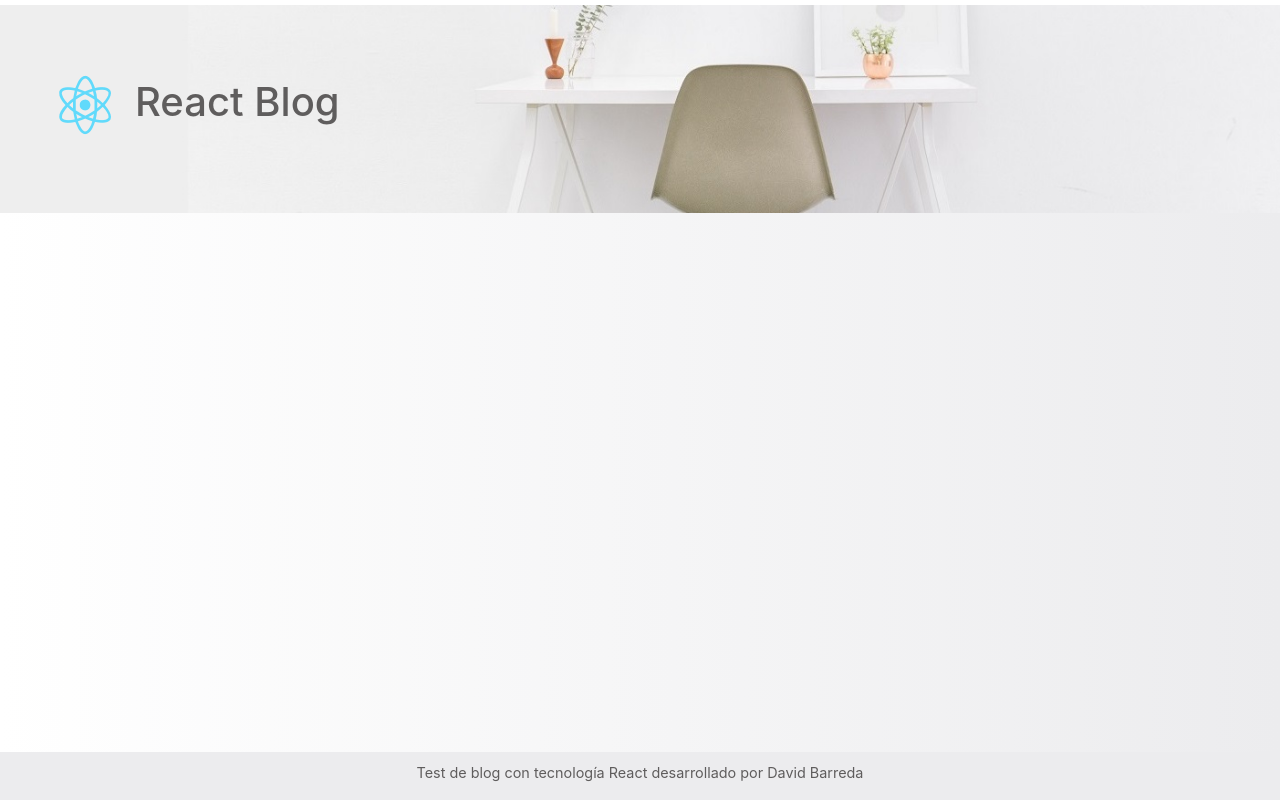
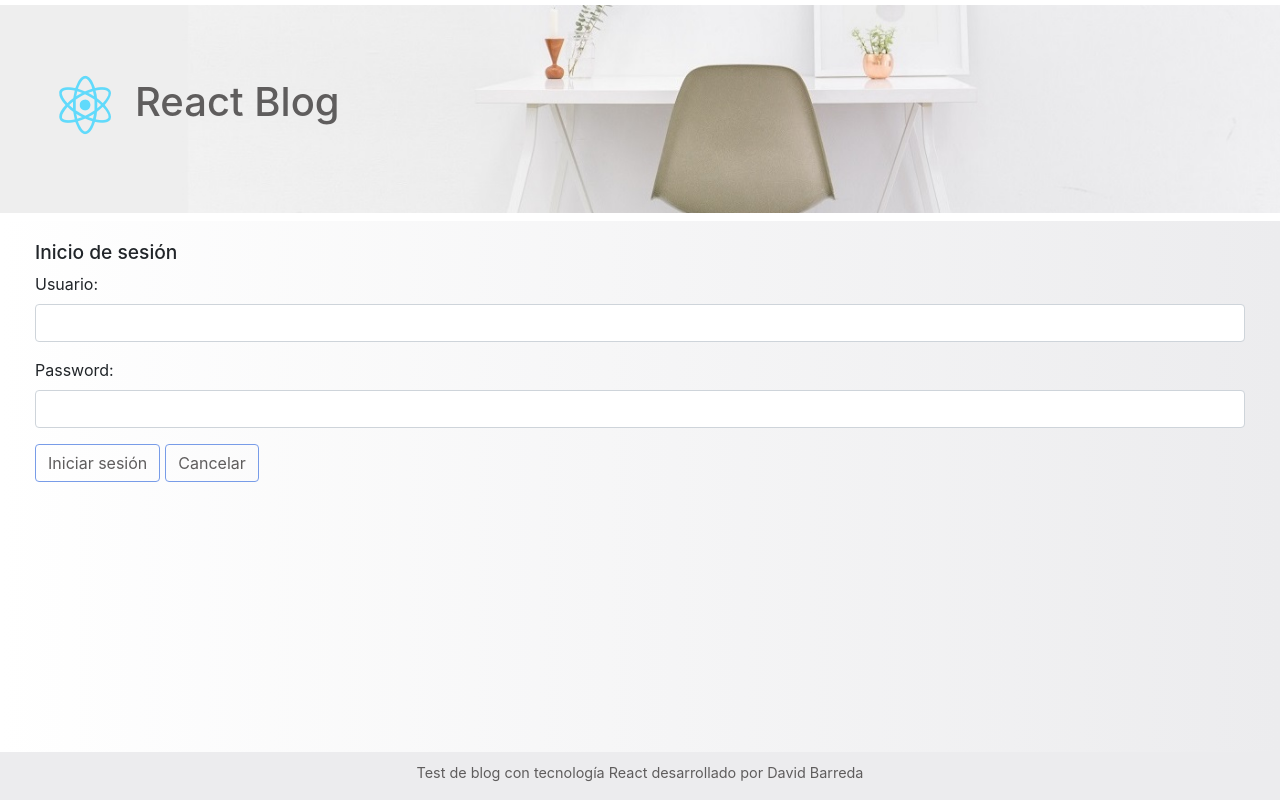
Before and after one commit to dabarma/BlogReact, a React (Create React App) app: page /login in a window 1280 px wide. Shown: the top 800 px of the page. Built offline with nearby package versions, Linux system fonts and the light colour scheme.

Commit message:
Implementado login y obtencion de token

```diff
--- a/src/App.js
+++ b/src/App.js
@@ -8,11 +8,14 @@ import {
 
 import './App.scss';
 import ServiceApi from './services/ServiceApi.js';
+import ServiceAuth from './services/ServiceAuth.js';
+
 import Head from './components/Head.js';
 import Footer from './components/Footer.js';
 import TablonEntradas from './components/TablonEntradas.js';
 import NuevaEntrada from './components/NuevaEntrada.js';
 import EntradaDetalle from './components/EntradaDetalle.js';
+import Login from './components/Login.js';
 
 class App extends React.Component{
 
@@ -23,9 +26,11 @@ class App extends React.Component{
 
     this.state = {
       entradas: [],
+      logged: ServiceAuth.autenticated()
     }
 
     this.insertarNuevaEntrada = this.insertarNuevaEntrada.bind(this);
+    this.goToHome = this.goToHome.bind(this);
 
   }
 
@@ -52,6 +57,42 @@ class App extends React.Component{
       this.props.history.push('/');
   }
 
+  goToHome(){
+    this.props.history.push('/');
+  }
+
+  LogOut(){
+    ServiceAuth.logOut();
+    this.setState({logged: false});
+  }
+
+  RenderBotonera(){
+
+    if(this.state.logged){
+      return this.renderBotoneraLoggedIn();
+    } else {
+      return this.renderBotoneraNotLoggedIn();
+    }
+
+  }
+
+  renderBotoneraLoggedIn(){
+    return(
+      <div className="col-sm-12">
+        <Link className="btn btn-light botonMenu" to="/nuevo">Nueva entrada</Link>
+        <input type="button" className="btn btn-light" value="Cerrar sesión" onClick={() => this.LogOut()}></input>
+      </div>
+    );
+  }
+
+  renderBotoneraNotLoggedIn(){
+    return(
+      <div className="col-sm-12">
+        <Link className="btn btn-light botonMenu" to="/login">Iniciar sesión</Link>
+      </div>
+    );
+  }
+
   render(){
 
     return (
@@ -61,13 +102,18 @@ class App extends React.Component{
            <Switch>
             <Route path="/" exact>
               <div className="row">
-                <div className="col-sm-12">
-                  <Link className="btn btn-light botonMenu" to="/nuevo">Nueva entrada</Link>
-                </div>
+                {this.RenderBotonera()}
                 </div>
                 <div className="row mt-2">
                   <div className="col-sm-12">
                     <TablonEntradas entradas={this.state.entradas} />
+                  </div>
+                </div>
+              </Route>
+              <Route path="/login" exact>
+                <div className="row mt-2">
+                  <div className="col-sm-12">
+                    <Login back={this.goToHome}></Login>
                   </div>
                 </div>
               </Route>
--- /dev/null
+++ b/src/components/Login.js
@@ -0,0 +1,60 @@
+import React from 'react';
+import { Link } from 'react-router-dom';
+import ServiceAuth from '../services/ServiceAuth';
+
+class Login extends React.Component{
+
+    constructor(props) {
+        super(props);
+        this.state = {
+            user: '',
+            pass: ''
+            };
+    }
+
+    usuarioChangeHandler = (event) =>{
+        this.setState({user: event.target.value});
+    }
+
+    passChangeHandler = (event) =>{
+        this.setState({pass: event.target.value});
+    }
+
+    login = async (event)=>{
+        var data = await ServiceAuth.login(this.state.user,this.state.pass)
+
+        console.log(data);
+
+        if(data.success===true)
+        {
+            console.log("Login correcto");
+            this.props.back();
+        }else{
+            console.log("Login incorrecto");
+        }
+
+    }
+
+    render(){
+
+        return(
+            <div stylename="text-align:left;">
+                <form onSubmit={(e) => { e.preventDefault(); this.login();}}>
+                    <h2>Inicio de sesión</h2>
+                    <div className="form-group">
+                        <label>Usuario:</label>
+                        <input type="text" className="form-control" id="usuarioInput" onChange={this.emailChangeHandler} required />
+                    </div>
+                    <div className="form-group">
+                        <label>Password:</label>
+                        <input type="password" className="form-control" id="passInput" onChange={this.passChangeHandler} required />
+                    </div>
+                    <input type="submit" className="btn btn-light" value="Iniciar sesión"></input>
+                    <Link className="btn btn-light" to="/">Cancelar</Link>
+                </form>
+            </div>
+        );
+    }
+}
+
+export default Login;
--- /dev/null
+++ b/src/services/ServiceAuth.js
@@ -0,0 +1,34 @@
+class ServiceAuth{
+
+    static url = 'http://localhost:8000/api/authenticate';
+
+    static autenticated(){
+
+        if(localStorage.getItem('token')!=='undefined'){
+            return true;
+        }
+        else{
+            return false;
+        }
+
+    }
+
+    static async login(name, password){
+
+        const data = { name:name, password:password }
+
+        const response = await fetch(this.url, { method: 'POST', // or ‘PUT’
+            body: JSON.stringify(data), // data can be `string` or {object}!
+            headers:{ 'Content-Type': 'application/json' } });
+
+        localStorage.setItem('token', data);
+
+        return response.json();
+    }
+
+    static logOut(){
+        localStorage.clear();
+    }
+}
+
+export default ServiceAuth;
```
